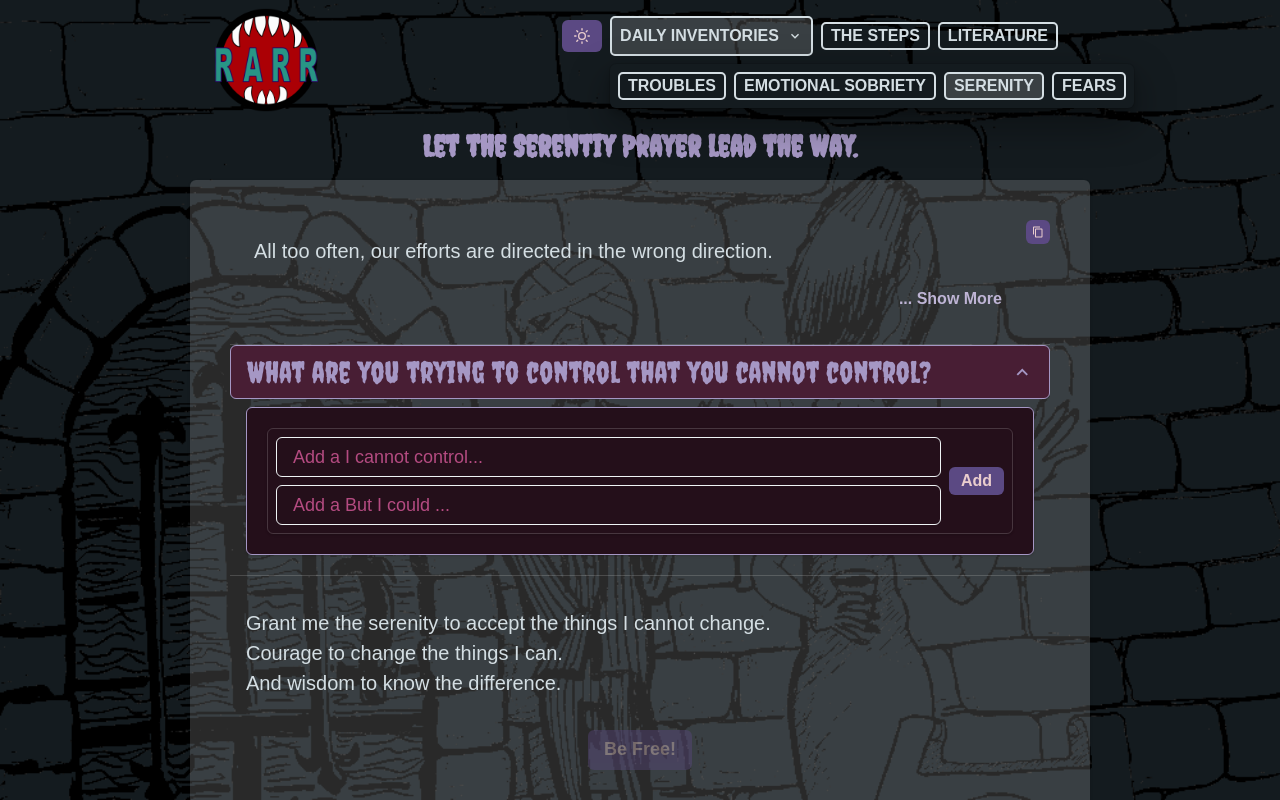
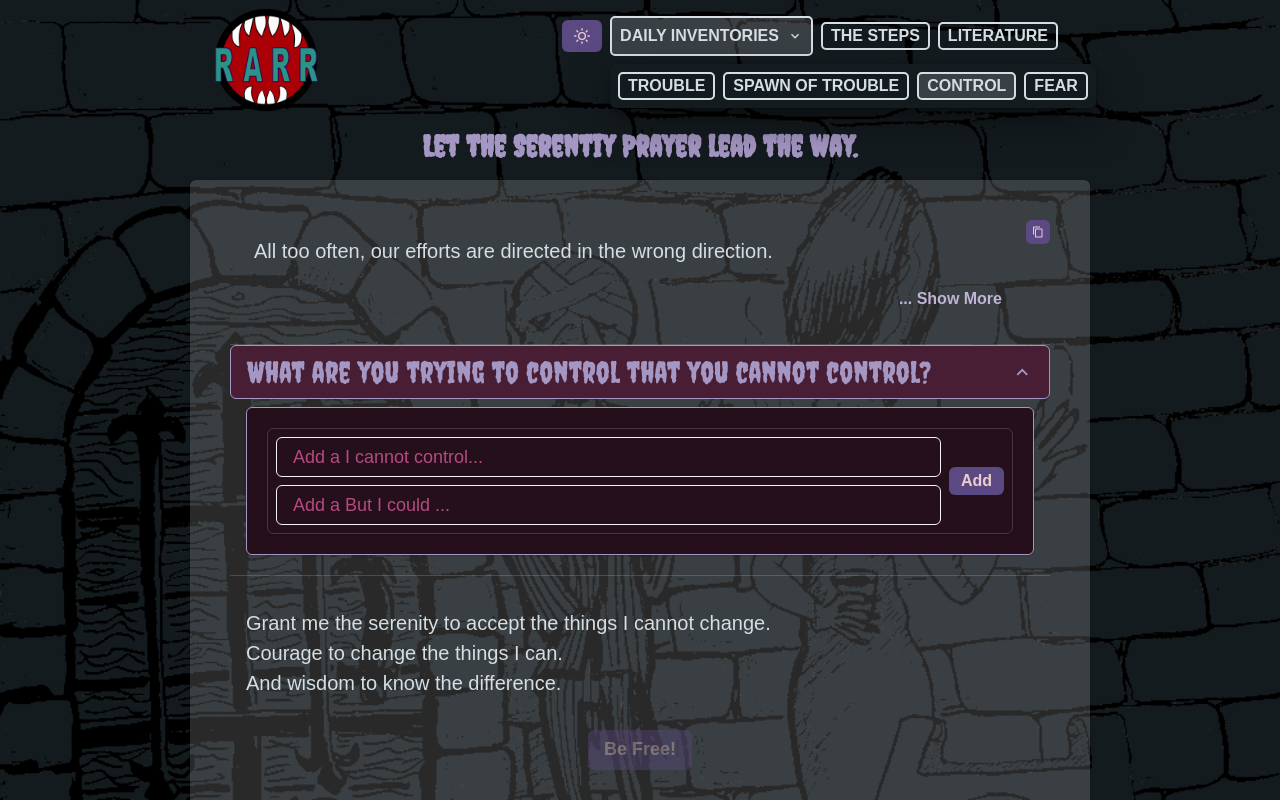
Before and after one commit to skullyflower/RARRecover, a React (Vite) app: page /serenity in a window 1280 px wide. Built offline with nearby package versions, Linux system fonts and the light colour scheme; a web font is replaced by a local one.

Commit message:
inventory names and missing from what you wrote.

```diff
--- a/src/bits/NavBar.tsx
+++ b/src/bits/NavBar.tsx
@@ -76,19 +76,19 @@ const MenuDDropDown = () => {
               justifyContent={"center"}>
               <NavItem
                 to="/inventory"
-                text="Troubles"
+                text="Trouble"
               />
               <NavItem
                 to="/aca-tenth-step"
-                text="Emotional Sobriety"
+                text="Spawn of Trouble"
               />
               <NavItem
                 to="serenity"
-                text="Serenity"
+                text="Control"
               />
               <NavItem
                 to="fears"
-                text="Fears"
+                text="Fear"
               />
             </Stack>
           </MenuList>
--- a/src/bits/WhatYouWrote.tsx
+++ b/src/bits/WhatYouWrote.tsx
@@ -16,6 +16,7 @@ import { traitList } from "@/pages/acaTenthStep/aca-tenth-constants.ts";
 import { doubleListItem } from "./form/DoubleListerInput";
 import PageCard from "./layout/page-card";
 import ColorBox from "./layout/color-box";
+import SaveButton from "./form/save-button";
 
 interface WhatYouWroteProps {
   reset: () => void;
@@ -107,6 +108,7 @@ function WhatYouWrote({
             </Heading>
             <HStack gap={4}>
               <CopyButton text={stringToWrite} />
+              <SaveButton text={stringToWrite} />
             </HStack>
           </HStack>
         </CardHeader>
@@ -115,6 +117,20 @@ function WhatYouWrote({
             <Stack
               gap={4}
               id="ToCopy">
+              {llTraits && llTraits.length > 0 && (
+                <Box>
+                  <Text
+                    fontWeight={700}
+                    paddingBottom={4}>
+                    Laundry List and Other Laundry List traits I had today:
+                  </Text>
+                  <UnorderedList paddingInlineStart={4}>
+                    {llTraits.map((one, indx) => (
+                      <ListItem key={`lltraits${indx}`}>{one.replace("_", " ")}</ListItem>
+                    ))}
+                  </UnorderedList>
+                </Box>
+              )}
               {traitQs && traitQs.length > 0 && (
                 <Box>
                   <Text
```
